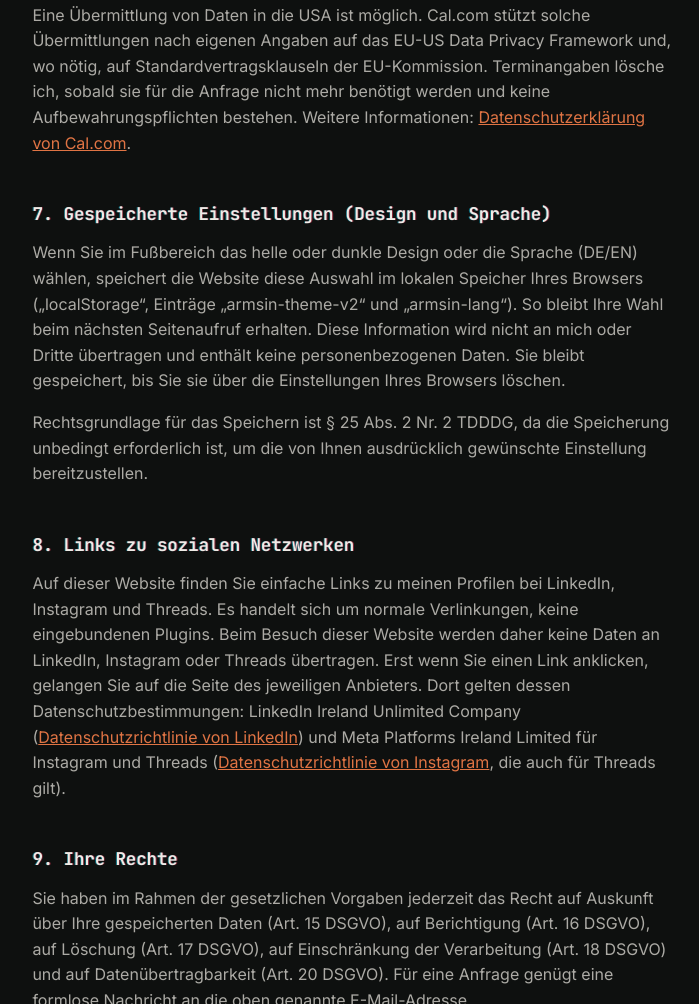
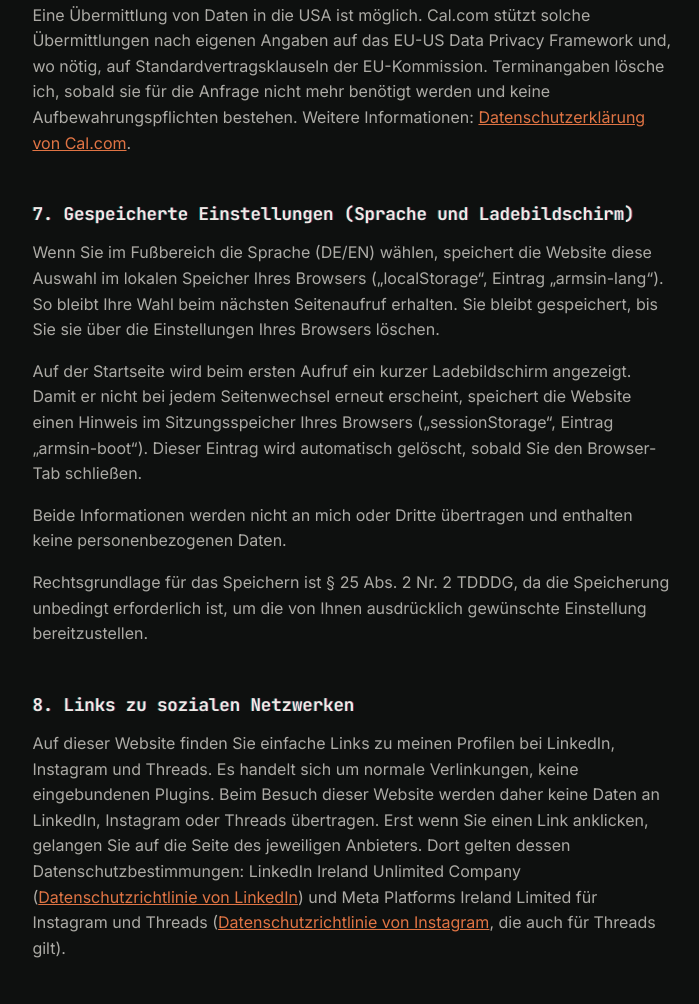
Before and after one commit to yaseno2186/armsin-website, a plain HTML site: page datenschutz.html in a window 1280 px wide. Shown: the part 2831-3835 px from the top of the page, without its empty margins (30-729 px from the left). Drawn offline with Linux system fonts and the light colour scheme.

Commit message:
Datenschutz §7: language setting and loading-screen session flag (design switch removed)

```diff
--- a/datenschutz.html
+++ b/datenschutz.html
@@ -196,15 +196,24 @@
           <a href="https://cal.com/privacy" target="_blank" rel="noopener">Datenschutzerklärung von Cal.com</a>.
         </p>
 
-        <h2>7. Gespeicherte Einstellungen (Design und Sprache)</h2>
+        <h2>7. Gespeicherte Einstellungen (Sprache und Ladebildschirm)</h2>
         <p>
-          Wenn Sie im Fußbereich das helle oder dunkle Design oder die Sprache
-          (DE/EN) wählen, speichert die Website diese Auswahl im lokalen Speicher
-          Ihres Browsers („localStorage“, Einträge „armsin-theme-v2“ und
+          Wenn Sie im Fußbereich die Sprache (DE/EN) wählen, speichert die Website
+          diese Auswahl im lokalen Speicher Ihres Browsers („localStorage“, Eintrag
           „armsin-lang“). So bleibt Ihre Wahl beim nächsten Seitenaufruf erhalten.
-          Diese Information wird nicht an mich oder Dritte übertragen und enthält
-          keine personenbezogenen Daten. Sie bleibt gespeichert, bis Sie sie über
-          die Einstellungen Ihres Browsers löschen.
+          Sie bleibt gespeichert, bis Sie sie über die Einstellungen Ihres Browsers
+          löschen.
+        </p>
+        <p>
+          Auf der Startseite wird beim ersten Aufruf ein kurzer Ladebildschirm
+          angezeigt. Damit er nicht bei jedem Seitenwechsel erneut erscheint,
+          speichert die Website einen Hinweis im Sitzungsspeicher Ihres Browsers
+          („sessionStorage“, Eintrag „armsin-boot“). Dieser Eintrag wird
+          automatisch gelöscht, sobald Sie den Browser-Tab schließen.
+        </p>
+        <p>
+          Beide Informationen werden nicht an mich oder Dritte übertragen und
+          enthalten keine personenbezogenen Daten.
         </p>
         <p>
           Rechtsgrundlage für das Speichern ist § 25 Abs. 2 Nr. 2 TDDDG, da die
```
